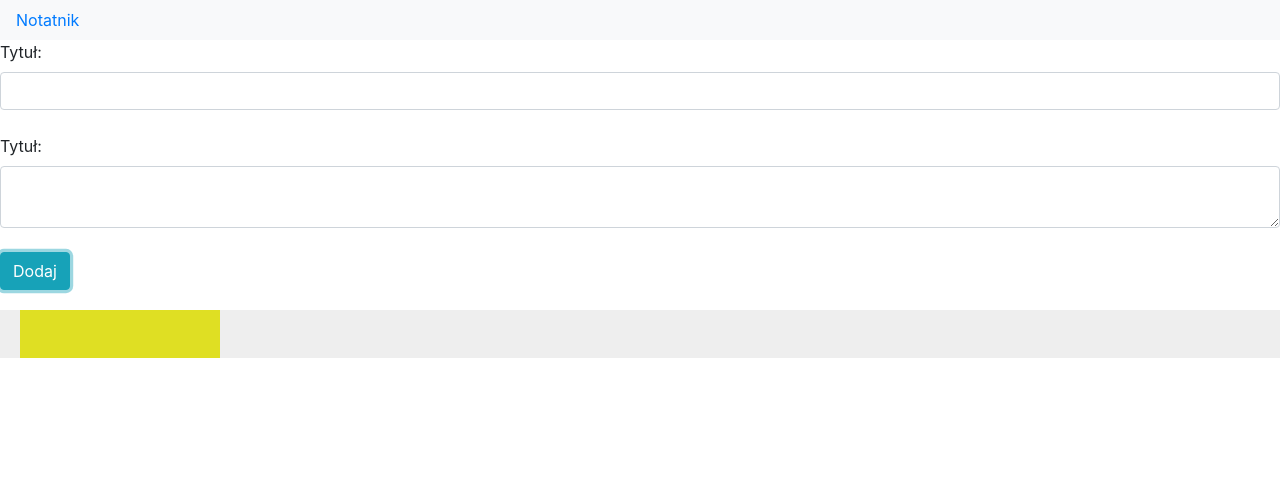
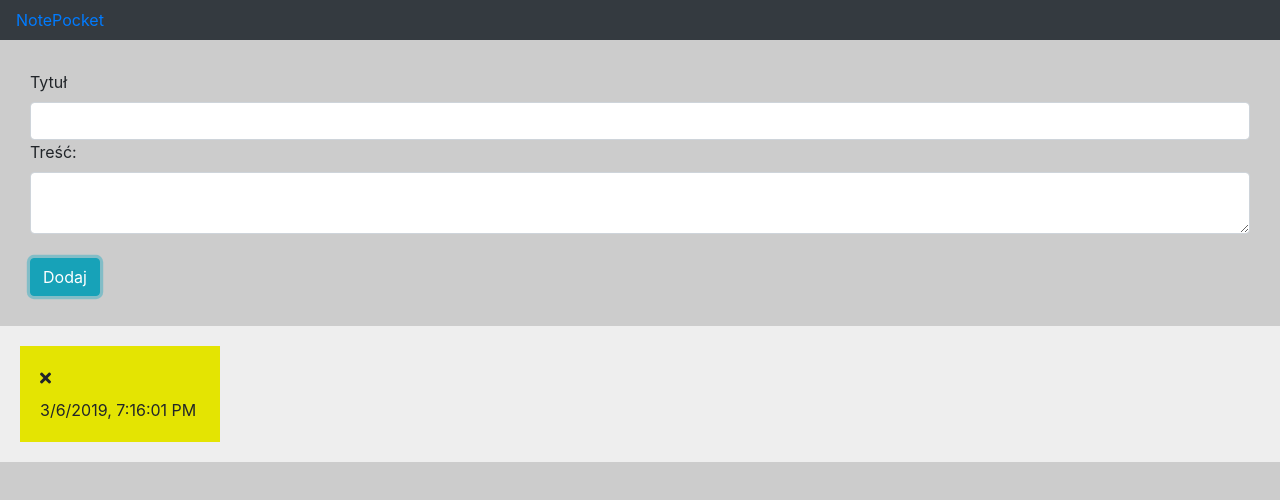
Before and after one commit to mrodziewicz/js, a plain HTML site: page index.html in a window 1280 px wide. Both pictures are taken after a click on the button "Dodaj". Drawn offline with nearby package versions, Linux system fonts and the light colour scheme.

Commit message:
koniec środa

```diff
--- a/index.html
+++ b/index.html
@@ -3,34 +3,27 @@
 <head>
     <meta charset="UTF-8">
     <meta name="viewport" content="width=device-width, initial-scale=1.0">
-    <meta http-equiv="X-UA-Compatible" content="ie=edge">
-    <script  type="text/javascript" src="script.js"></script>
+    <title>Document</title>
+    <script type="text/javascript" src="script.js"></script>
+    <link rel="stylesheet" href="https://stackpath.bootstrapcdn.com/bootstrap/4.3.1/css/bootstrap.min.css" integrity="sha384-ggOyR0iXCbMQv3Xipma34MD+dH/1fQ784/j6cY/iJTQUOhcWr7x9JvoRxT2MZw1T" crossorigin="anonymous">
+    <link rel="stylesheet" href="https://use.fontawesome.com/releases/v5.7.2/css/all.css" integrity="sha384-fnmOCqbTlWIlj8LyTjo7mOUStjsKC4pOpQbqyi7RrhN7udi9RwhKkMHpvLbHG9Sr" crossorigin="anonymous">
     <link rel="stylesheet" href="style.css">
-    <link rel="stylesheet" href="https://stackpath.bootstrapcdn.com/bootstrap/4.3.1/css/bootstrap.min.css"
-    integrity="sha384-ggOyR0iXCbMQv3Xipma34MD+dH/1fQ784/j6cY/iJTQUOhcWr7x9JvoRxT2MZw1T"
-    crossorigin="anonymous">
-    <title>Document</title>
 </head>
 <body>
-    <nav class="navbar navbar-light bg-light">
-        <a href="#">Notatnik</a>
+
+    <nav class="navbar navbar-light bg-dark">
+        <a href="#">NotePocket</a>
     </nav>
-
-    <form>
-        <label for="title">Tytuł: </label>
-        <input type="text" class="form-control" id="title"> <br>
-        <label for="content">Tytuł: </label>
-        <textarea id="content" class="form-control"></textarea> <br>
-        <button id="newNote" class="btn btn-info">Dodaj</button>
-
-    </form>
-        <main>
-
-        </main>
-
-
-
-
-
+    <div class="form">
+        <form>
+            <label for="title">Tytuł</label>
+            <input type="text" class="form-control" id="title">
+            <label for="content">Treść:</label>
+            <textarea id="content" class="form-control"></textarea><br>
+            <button type="button" class="btn btn-info" id="newNote">Dodaj</button>
+        </form>
+    </div>
+    <main>
+    </main>
 </body>
 </html>
--- a/script.js
+++ b/script.js
@@ -1,27 +1,126 @@
+// document.addEventListener('DOMContentLoaded', appStart)
+
+// function appStart() {
+//     let btnSubmit = document.querySelector('#newNote')
+//     btnSubmit.addEventListener('click', addNewNote)
+//     }
+
+//     function addNewNote (e) {
+//         e.preventDefault()
+
+//         // pobierz tytuł i treść z formularza
+//         const title = document.querySelector('#title')
+//         const content = document.querySelector('#content')
+//         // utwórz div z notatką
+//         const newNote = document.createElement('div')
+//         newNote.classList.add('note')
+//         // wepchnij do div tytuł i treść
+//         newNote.innerHTML = `<h2>${title.value}</h2>
+//                             <section>${content.value}</section>`
+//         // dołącz notatkę do main
+
+//         const notesContainer = document.querySelector('main')
+//         notesContainer.appendChild(newNote)
+
+//         title.value = ''
+//         content.value = ''
+//     }
+
+let notes = []
+let titleHtmlNode
+let contentHtmlNode
+
+class Note {
+    constructor(title, content) {
+        this.title = title
+        this.content = content
+        this.date = Date.now()
+    }
+}
 document.addEventListener('DOMContentLoaded', appStart)
 
 function appStart() {
-    let btnSubmit = document.querySelector('#newNote')
+    const btnSubmit = document.querySelector('#newNote')
+    titleHtmlNode = document.querySelector('#title')
+    contentHtmlNode = document.querySelector('#content')
+
     btnSubmit.addEventListener('click', addNewNote)
+
+    getNotesFromLocalStorage()
+}
+
+function getNotesFromLocalStorage() {
+    notes = JSON.parse(localStorage.getItem('notes'))
+    if (notes && notes.length) {
+        notes.forEach(note => {
+            createDivNote(note)
+        })
+    } else {
+        notes = []
     }
+}
 
-    function addNewNote (e) {
-        e.preventDefault()
+function addNewNote(e) {
+    const note = new Note(titleHtmlNode.value, contentHtmlNode.value)
+    addNoteToStorage(note)
+    createDivNote(note)
+    cleanForm()
+}
 
-        // pobierz tytuł i treść z formularza
-        const title = document.querySelector('#title')
-        const content = document.querySelector('#content')
-        // utwórz div z notatką
-        const newNote = document.createElement('div')
-        newNote.classList.add('note')
-        // wepchnij do div tytuł i treść
-        newNote.innerHTML = `<h2>${title.value}</h2>
-                            <section>${content.value}</section>`
-        // dołącz notatkę do main
+function cleanForm() {
+    titleHtmlNode.value = ''
+    contentHtmlNode.value = ''
+}
+function addNoteToStorage(note) {
+    notes.push(note)
+    updateLocalStorage()
+}
+function updateLocalStorage(){
+    localStorage.setItem('notes', JSON.stringify(notes))
+}
 
-        const notesContainer = document.querySelector('main')
-        notesContainer.appendChild(newNote)
+function createDivNote(note) {
+    const newNote = document.createElement('div')
+    newNote.classList.add('note')
+    newNote.id = 'note' + note.date
 
-        title.value = ''
-        content.value = ''
-    }
+    const removeBtn = document.createElement('i')
+    removeBtn.className = 'fas fa-times'
+    removeBtn.addEventListener('click', removeNote)
+
+    const header = document.createElement('h2')
+    header.innerHTML = note.title
+
+    const content = document.createElement('section')
+    content.innerHTML = note.content
+
+    const formattedDate = new Date(note.date)
+    const date = document.createElement('div')
+    date.innerHTML = formattedDate.toLocaleString()
+
+    newNote.appendChild(removeBtn)
+    newNote.appendChild(header)
+    newNote.appendChild(content)
+    newNote.appendChild(date)
+
+    const notesContainer = document.querySelector('main')
+    const firstNote = notesContainer.firstChild
+    notesContainer.insertBefore(newNote, firstNote)
+    // notesContainer.appendChild(newNote)
+}
+
+function removeNote() {
+    const noteDiv = this.parentElement
+    const id = noteDiv.id.slice(4)
+    const idx = notes.findIndex((el) => {
+        return el.date == id
+    })
+    notes.splice(idx, 1)
+    updateLocalStorage()
+    removeDivNote(this.parentElement)
+}
+
+function removeDivNote(noteDiv) {
+    const notesContainer = noteDiv.parentElement
+    notesContainer.removeChild(noteDiv)
+}
--- a/style.css
+++ b/style.css
@@ -1,14 +1,17 @@
+body {
+    background: #ccc;
+}
+.form {
+    padding: 30px;
+}
 main {
     display: flex;
+    flex-wrap: wrap;
     background: #eee;
 }
 .note {
-background: rgb(223, 223, 35);
-margin: 20px;
-padding: 20px;
-width: 200px;
+    background: rgb(228, 228, 2);
+    margin: 20px;
+    padding: 20px;
+    width: 200px;
 }
-
-body{
-background: #ccc;
-}
```
